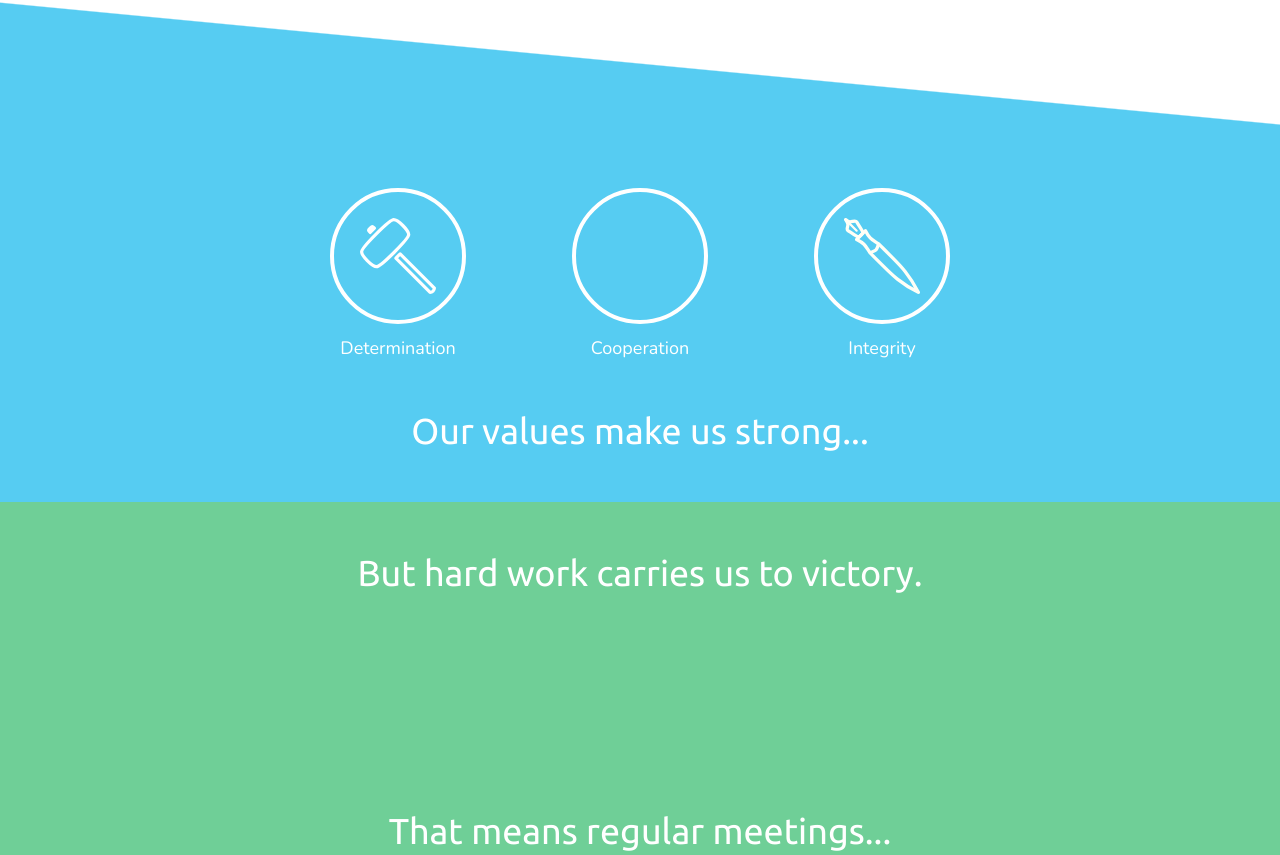
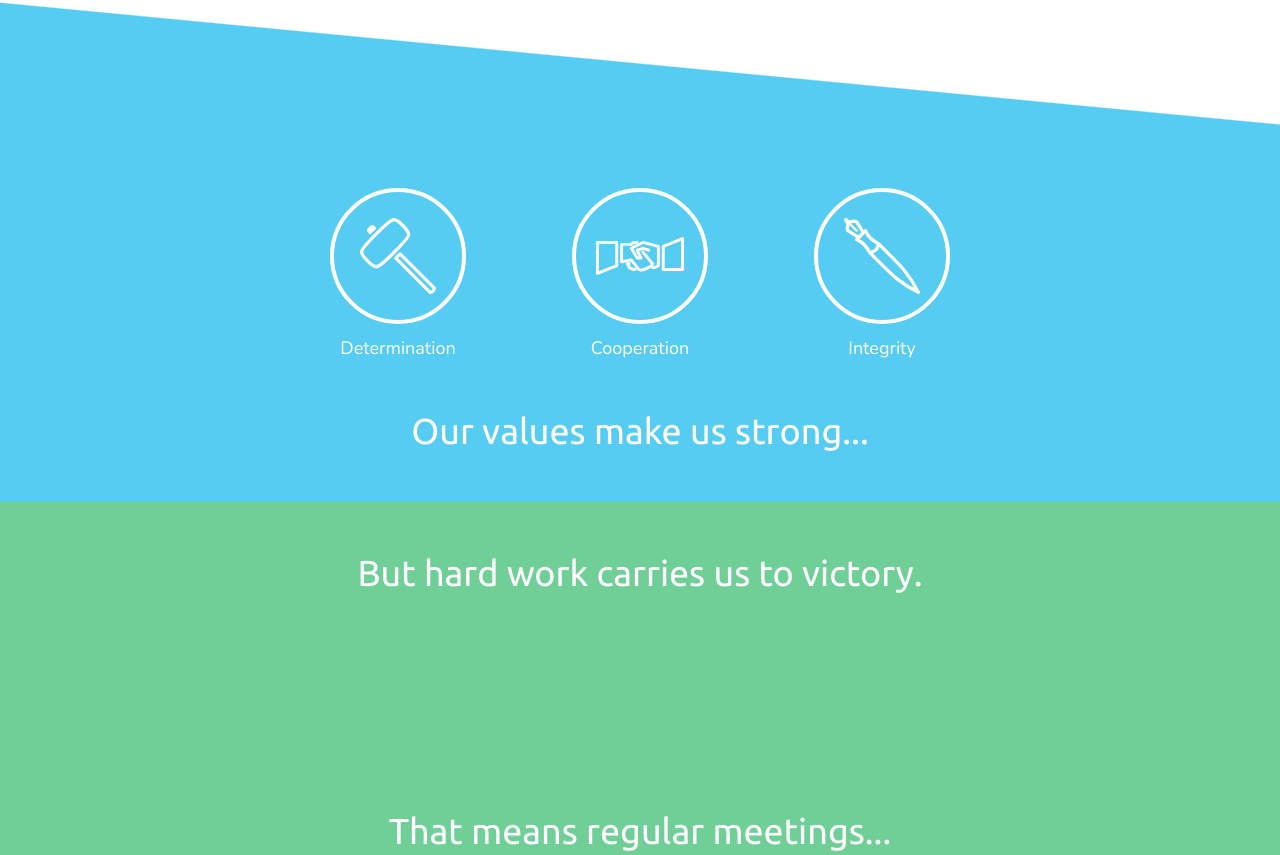
Before and after one commit to GreenNick/THS-Robotics-Site, a plain HTML site: page index.html in a window 1280 px wide. Shown: the part 1348-2203 px from the top of the page. Drawn offline with nearby package versions, Linux system fonts and the light colour scheme.

Commit message:
Adds coop icon to values sections

```diff
--- a/assets/css/modules/_values.sass
+++ b/assets/css/modules/_values.sass
@@ -25,6 +25,9 @@ section.values
       display: flex
       justify-content: center
       flex-direction: column
+      #coop
+        width: 70%
+        height: 70%
       img
         height: 60%
         width: 60%
--- a/index.html
+++ b/index.html
@@ -43,7 +43,9 @@
           <p>Determination</p>
         </div>
         <div class='value-set'>
-          <div class='value-icon'></div>
+          <div class='value-icon'>
+            <img id='coop' src='assets/img/CopIcon.svg'/>
+          </div>
           <p>Cooperation</p>
         </div>
         <div class='value-set'>
```
Also changed, not shown: assets/css/main.css, assets/img/CopIcon.svg (added).
